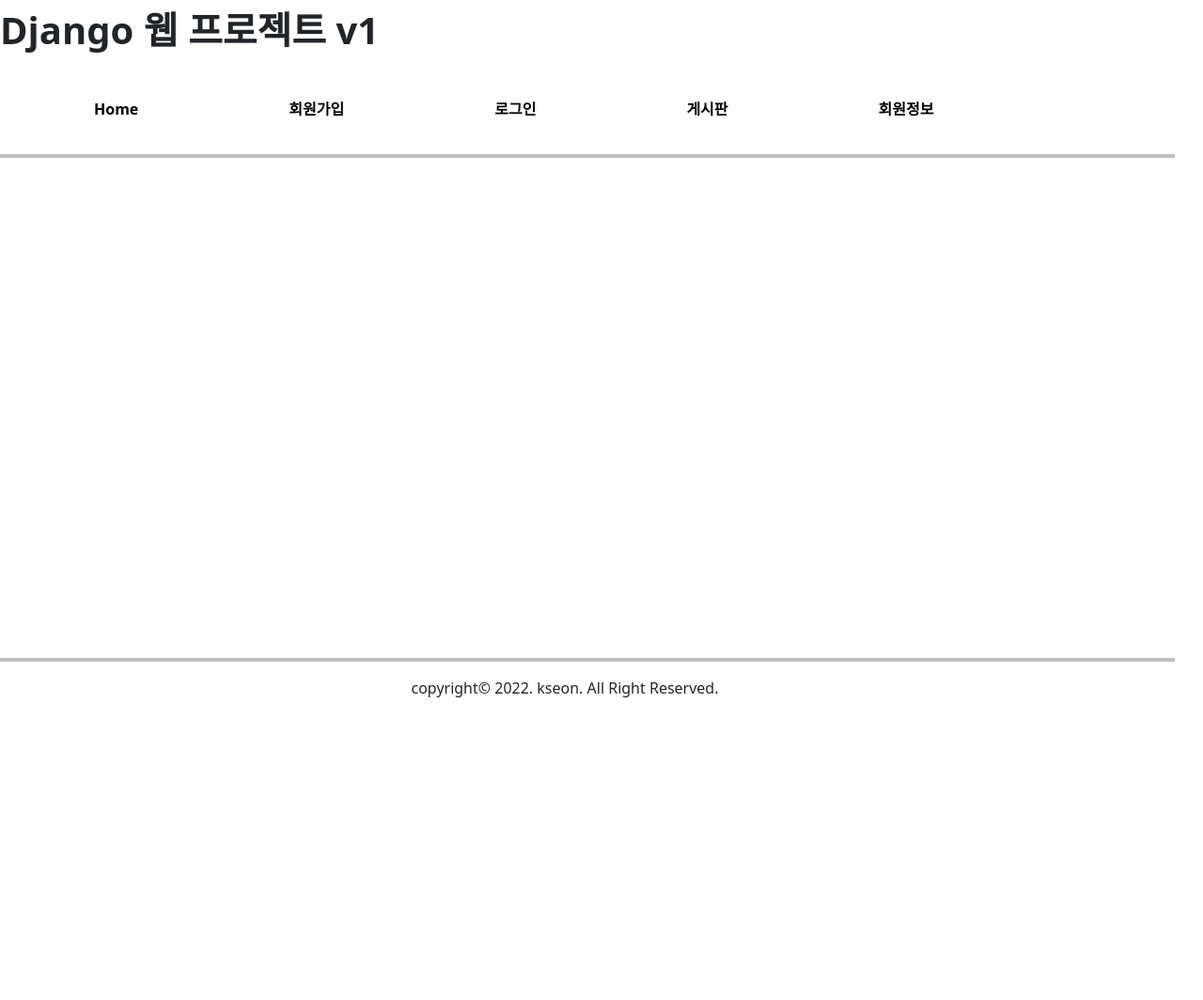
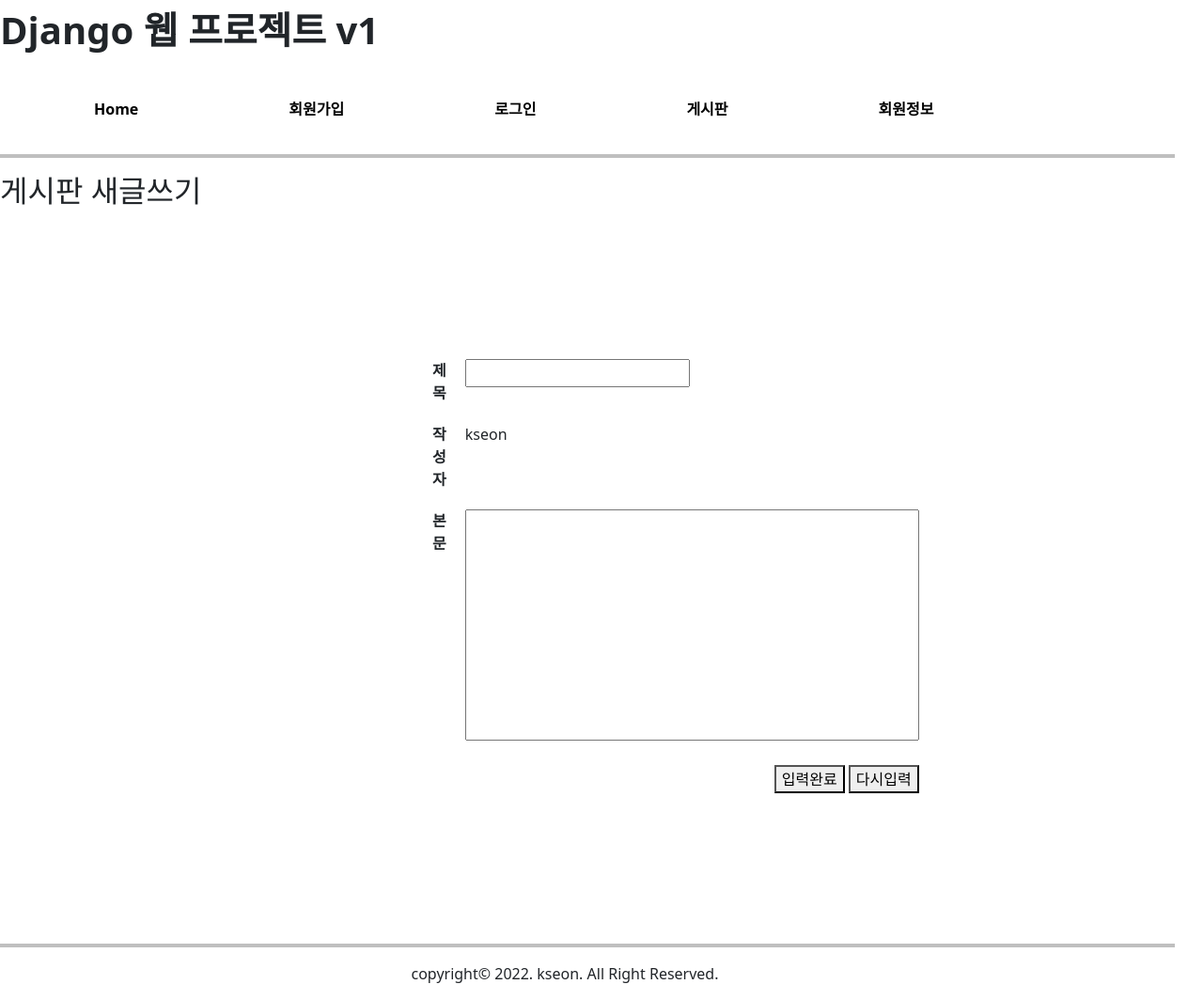
Before and after one commit to midorimame/SemiprojectV1b-Django3, a Django app: page /write/ in a window 1280 px wide. Shown: the whole page at 94% size. Before the commit the page ends 742 px from the top, so only its background shows below. Run offline with Django 4.2, Linux system fonts and the light colour scheme; some libraries are stand-ins or nearby versions.

Commit message:
board->새글쓰기 경로 지정, write.html 내용 추가

```diff
--- a/templates/board/board.html
+++ b/templates/board/board.html
@@ -4,7 +4,7 @@
 
 {% block content %}
     <h2>게시판</h2>
-        <button id="newone" type="button" onclick="location.href='write.html'">새글쓰기</button>
+        <button id="newone" type="button" onclick="location.href='/write'">새글쓰기</button>
         <table id="board">
             <tr>
                 <th>번호</th>
--- a/templates/board/write.html
+++ b/templates/board/write.html
@@ -2,6 +2,26 @@
 
 {% block title %} List {% endblock %}
 
+{% block style %}
+    #main {height: auto ;min-height: 500px;}
+{% endblock %}
+
 {% block content %}
-
+    <h2>게시판 새글쓰기</h2>
+        <form name="boardfrm" method="post" action="board.do">
+            <table id="write">
+            <tr><th for="title">제목</th><td>
+                <input type="text" name="title" id="title"></td></tr>
+            <tr><th for="title">작성자</th><td>kseon</td></tr>
+            <tr><th for="contents">본문</th>
+                <td><textarea name="contents" id="contents"
+                rows="10" cols="50"
+                style="resize: none">
+                </textarea></td></tr>
+            <tr><td colspan="2">
+                <button type="submit">입력완료</button>
+                <button type="reset">다시입력</button></td>
+            </tr>
+            </table>
+        </form>
 {% endblock %}
```
